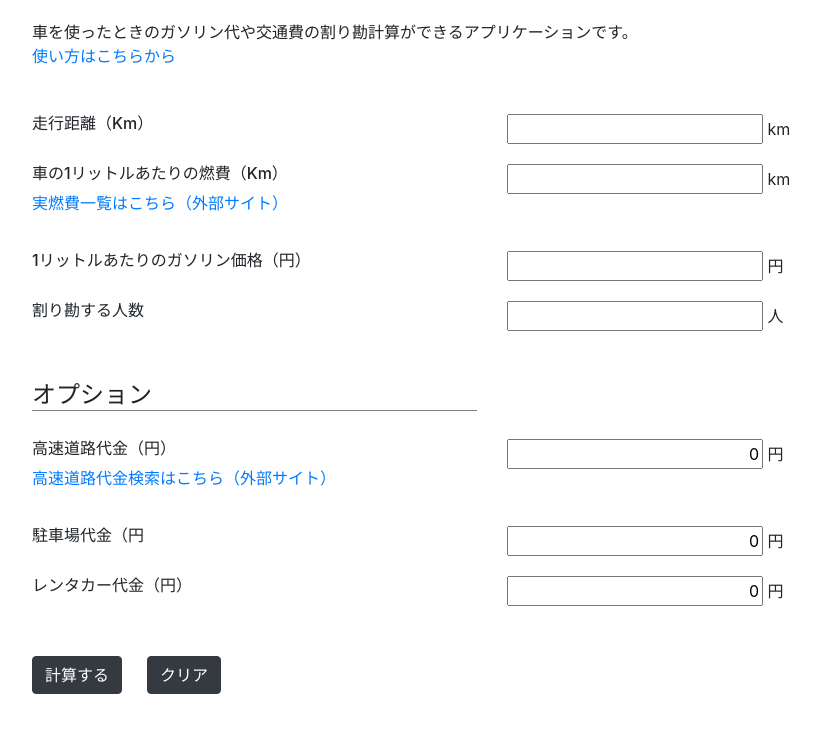
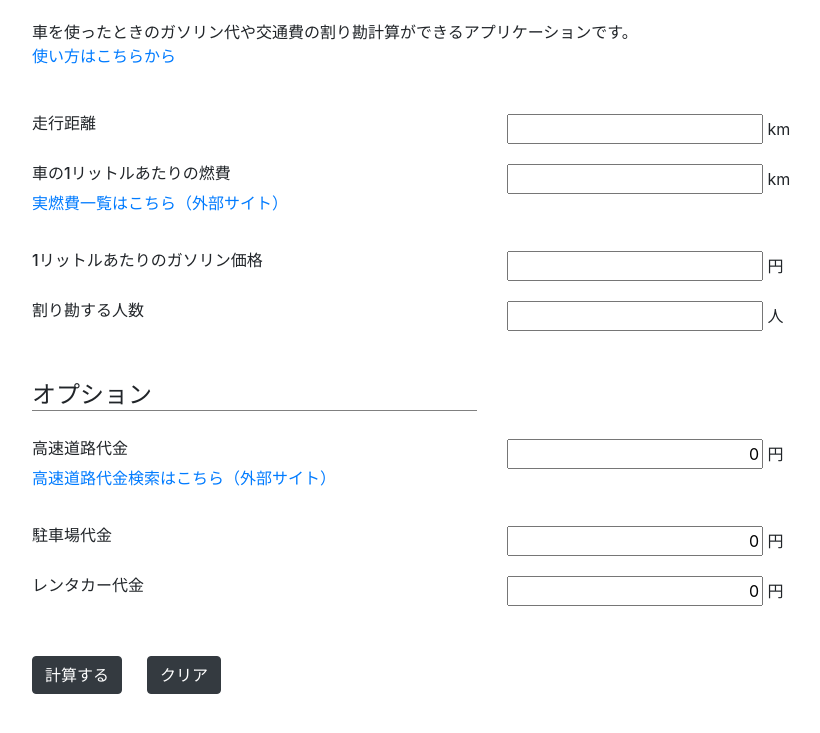
Before and after one commit to shigenori-tanaka/gasorin-warikan, a PHP site: page / in a window 1280 px wide. Shown: the part 49-782 px from the top of the page, without its empty margins (53-873 px from the left). Run offline with PHP 8.4, Linux system fonts and the light colour scheme.

Commit message:
文言の修正

```diff
--- a/index.php
+++ b/index.php
@@ -20,7 +20,7 @@
             <form action="top.php" method="GET">
                 <div class="row">
                     <div class="col-sm-5">
-                        <h6>走行距離（Km）</h6>
+                        <h6>走行距離</h6>
                     </div>
                     <div class="col-sm-5">
                         <input type="text" name="mileage" required>
@@ -29,7 +29,7 @@
                 </div>
                 <div class="row">
                     <div class="col-sm-5">
-                        <h6>車の1リットルあたりの燃費（Km）</h6>
+                        <h6>車の1リットルあたりの燃費</h6>
                         <p><a href="https://e-nenpi.com/enenpi/" target="_brank">実燃費一覧はこちら（外部サイト）</a></p>
                     </div>
                     <div class="col-sm-5">
@@ -39,7 +39,7 @@
                 </div>
                 <div class="row">
                     <div class="col-sm-5">
-                        <h6>1リットルあたりのガソリン価格（円）</h6>
+                        <h6>1リットルあたりのガソリン価格</h6>
                     </div>
                     <div class="col-sm-5">
                         <input type="text" name="gasoline" required>
@@ -61,7 +61,7 @@
                 </div>
                 <div class="row">
                     <div class="col-sm-5">
-                        <h6>高速道路代金（円）</h6>
+                        <h6>高速道路代金</h6>
                         <p><a href="https://www.driveplaza.com/dp/SearchTop" target="_brank">高速道路代金検索はこちら（外部サイト）</a></p>
                     </div>
                     <div class="col-sm-5">
@@ -71,7 +71,7 @@
                 </div>
                 <div class="row">
                     <div class="col-sm-5">
-                        <h6>駐車場代金（円</h6>
+                        <h6>駐車場代金</h6>
                     </div>
                     <div class="col-sm-5">
                         <input type="text" name="parking" style="text-align: right;" value="0">
@@ -80,7 +80,7 @@
                 </div>
                 <div class="row">
                     <div class="col-sm-5">
-                        <h6>レンタカー代金（円）</h6>
+                        <h6>レンタカー代金</h6>
                     </div>
                     <div class="col-sm-5">
                         <input type="text" name="rent_a_car" style="text-align: right;" value="0">
--- a/top.php
+++ b/top.php
@@ -17,7 +17,7 @@
         <div class="container">
             <div class="row">
                 <div class="col-sm-5">
-                    <h6>走行距離（Km）</h6>
+                    <h6>走行距離</h6>
                 </div>
                 <div class="col-sm-5">
                     <?php $mileage = $_GET['mileage']; echo "{$mileage} Km"; ?>
@@ -25,7 +25,7 @@
             </div>
             <div class="row">
                 <div class="col-sm-5">
-                    <h6>車の1リットルあたりの走行距離</h6>
+                    <h6>車の1リットルあたりの燃費</h6>
                 </div>
                 <div class="col-sm-5">
                     <?php $gasoline_mileage = $_GET['gasoline_mileage']; echo "{$gasoline_mileage} Km"; ?>
@@ -43,7 +43,7 @@
                 <div class="row">
                     <?php $highway = $_GET['highway']; ?>
                     <div class="col-sm-5">
-                        <h6>高速代金</h6>
+                        <h6>高速道路代金</h6>
                     </div>
                     <div class="col-sm-5">
                         <?php $highway = $_GET['highway']; echo "{$highway} 円"; ?>
```
